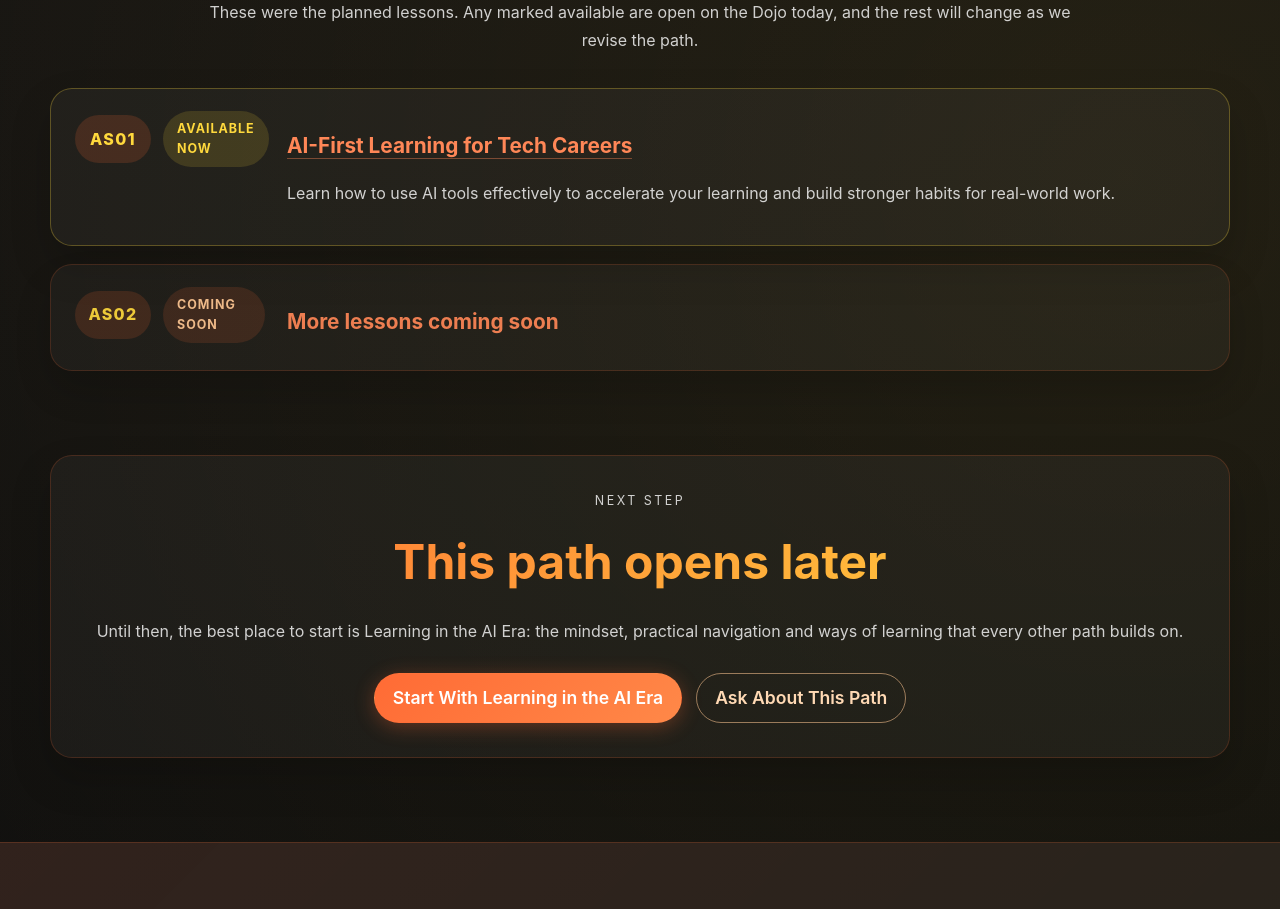
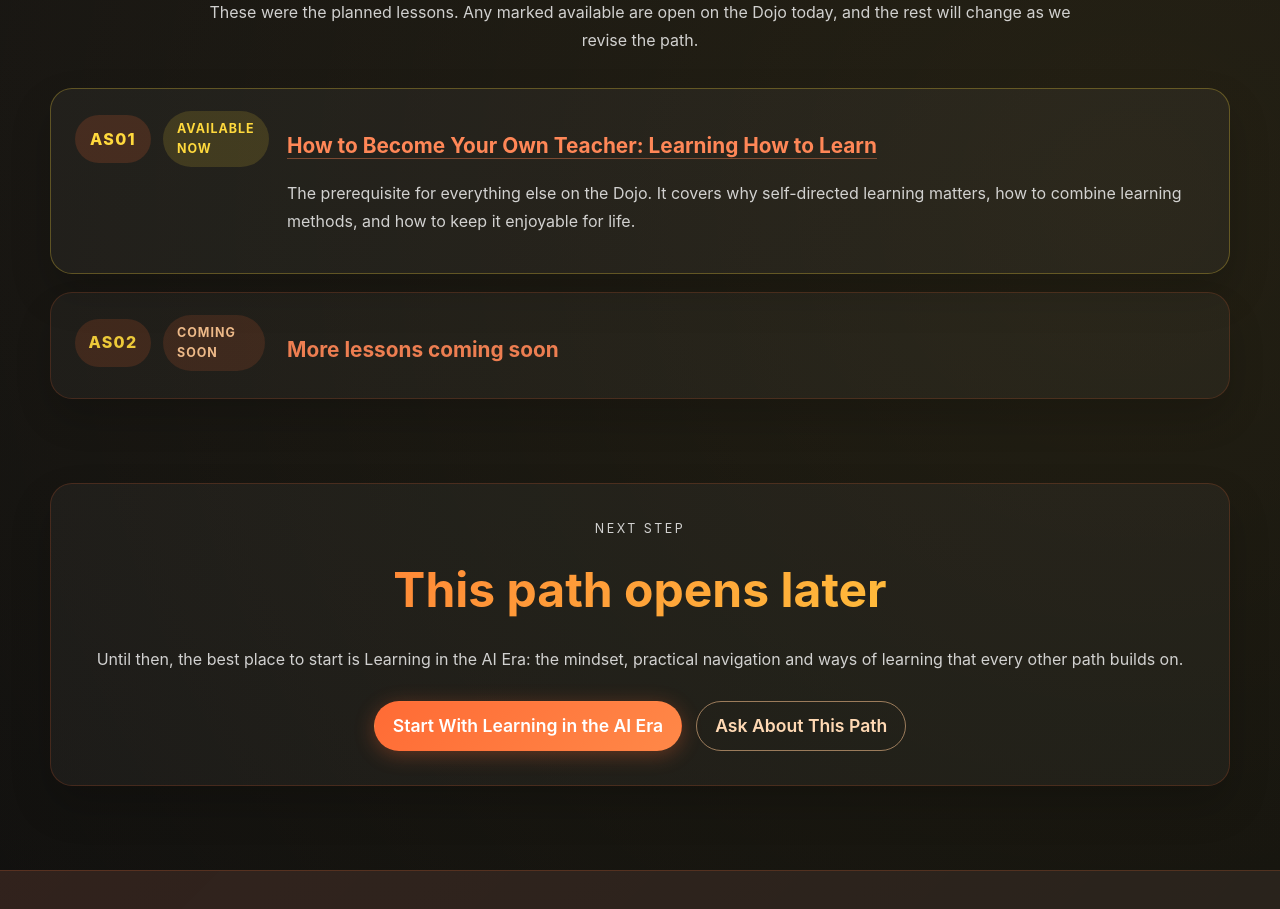
Before and after one commit to skill-wanderer/skill-wanderer-landing-page, a Nuxt app: page /learning-path/advanced-software-development-skills in a window 1280 px wide. Shown: the part 2860-3769 px from the top of the page. Built offline with nearby package versions, Linux system fonts and the light colour scheme.

Commit message:
Update learning-path-overviews.ts

```diff
--- a/data/learning-path-overviews.ts
+++ b/data/learning-path-overviews.ts
@@ -104,10 +104,10 @@ export const reusablePathOverviews: Record<string, ReusablePathOverview> = {
     lessons: [
       {
         id: 'AE01',
-        title: 'AI-First Learning for Tech Careers',
-        description: 'Learn how to use AI tools effectively to accelerate your learning and build stronger habits for real-world work.',
+        title: 'How to Become Your Own Teacher: Learning How to Learn',
+        description: 'The prerequisite for everything else on the Dojo. It covers why self-directed learning matters, how to combine learning methods, and how to keep it enjoyable for life.',
         status: 'available',
-        url: 'https://dojo.skill-wanderer.com/courses/ai-first-learning-for-tech-careers'
+        url: 'https://dojo.skill-wanderer.com/courses/how-to-become-your-own-teacher-learning-how-to-learn'
       },
       {
         id: 'AE02',
@@ -198,10 +198,10 @@ export const reusablePathOverviews: Record<string, ReusablePathOverview> = {
     lessons: [
       {
         id: 'L01',
-        title: 'AI-First Learning for Tech Careers',
-        description: 'Learn how to use AI tools effectively to accelerate your learning and build stronger habits for real-world work.',
+        title: 'How to Become Your Own Teacher: Learning How to Learn',
+        description: 'The prerequisite for everything else on the Dojo. It covers why self-directed learning matters, how to combine learning methods, and how to keep it enjoyable for life.',
         status: 'available',
-        url: 'https://dojo.skill-wanderer.com/courses/ai-first-learning-for-tech-careers'
+        url: 'https://dojo.skill-wanderer.com/courses/how-to-become-your-own-teacher-learning-how-to-learn'
       },
       {
         id: 'L02',
@@ -280,10 +280,10 @@ export const reusablePathOverviews: Record<string, ReusablePathOverview> = {
     lessons: [
       {
         id: 'M01',
-        title: 'AI-First Learning for Tech Careers',
-        description: 'Learn how to use AI tools effectively to accelerate your learning and build stronger habits for real-world work.',
+        title: 'How to Become Your Own Teacher: Learning How to Learn',
+        description: 'The prerequisite for everything else on the Dojo. It covers why self-directed learning matters, how to combine learning methods, and how to keep it enjoyable for life.',
         status: 'available',
-        url: 'https://dojo.skill-wanderer.com/courses/ai-first-learning-for-tech-careers'
+        url: 'https://dojo.skill-wanderer.com/courses/how-to-become-your-own-teacher-learning-how-to-learn'
       },
       {
         id: 'M02',
@@ -347,10 +347,10 @@ export const reusablePathOverviews: Record<string, ReusablePathOverview> = {
     lessons: [
       {
         id: 'B01',
-        title: 'AI-First Learning for Tech Careers',
-        description: 'Learn how to use AI tools effectively to accelerate your learning and build stronger habits for real-world work.',
+        title: 'How to Become Your Own Teacher: Learning How to Learn',
+        description: 'The prerequisite for everything else on the Dojo. It covers why self-directed learning matters, how to combine learning methods, and how to keep it enjoyable for life.',
         status: 'available',
-        url: 'https://dojo.skill-wanderer.com/courses/ai-first-learning-for-tech-careers'
+        url: 'https://dojo.skill-wanderer.com/courses/how-to-become-your-own-teacher-learning-how-to-learn'
       },
       {
         id: 'B02',
@@ -409,10 +409,10 @@ export const reusablePathOverviews: Record<string, ReusablePathOverview> = {
     lessons: [
       {
         id: 'Q01',
-        title: 'AI-First Learning for Tech Careers',
-        description: 'Learn how to use AI tools effectively to accelerate your learning and build stronger habits for real-world work.',
+        title: 'How to Become Your Own Teacher: Learning How to Learn',
+        description: 'The prerequisite for everything else on the Dojo. It covers why self-directed learning matters, how to combine learning methods, and how to keep it enjoyable for life.',
         status: 'available',
-        url: 'https://dojo.skill-wanderer.com/courses/ai-first-learning-for-tech-careers'
+        url: 'https://dojo.skill-wanderer.com/courses/how-to-become-your-own-teacher-learning-how-to-learn'
       },
       {
         id: 'Q02',
@@ -487,10 +487,10 @@ export const reusablePathOverviews: Record<string, ReusablePathOverview> = {
     lessons: [
       {
         id: 'AI01',
-        title: 'AI-First Learning for Tech Careers',
-        description: 'Learn how to use AI tools effectively to accelerate your learning and build stronger habits for real-world work.',
+        title: 'How to Become Your Own Teacher: Learning How to Learn',
+        description: 'The prerequisite for everything else on the Dojo. It covers why self-directed learning matters, how to combine learning methods, and how to keep it enjoyable for life.',
         status: 'available',
-        url: 'https://dojo.skill-wanderer.com/courses/ai-first-learning-for-tech-careers'
+        url: 'https://dojo.skill-wanderer.com/courses/how-to-become-your-own-teacher-learning-how-to-learn'
       },
       {
         id: 'AI02',
@@ -565,10 +565,10 @@ export const reusablePathOverviews: Record<string, ReusablePathOverview> = {
     lessons: [
       {
         id: 'DV01',
-        title: 'AI-First Learning for Tech Careers',
-        description: 'Learn how to use AI tools effectively to accelerate your learning and build stronger habits for real-world work.',
+        title: 'How to Become Your Own Teacher: Learning How to Learn',
+        description: 'The prerequisite for everything else on the Dojo. It covers why self-directed learning matters, how to combine learning methods, and how to keep it enjoyable for life.',
         status: 'available',
-        url: 'https://dojo.skill-wanderer.com/courses/ai-first-learning-for-tech-careers'
+        url: 'https://dojo.skill-wanderer.com/courses/how-to-become-your-own-teacher-learning-how-to-learn'
       },
       {
         id: 'DV02',
@@ -643,10 +643,10 @@ export const reusablePathOverviews: Record<string, ReusablePathOverview> = {
     lessons: [
       {
         id: 'MO01',
-        title: 'AI-First Learning for Tech Careers',
-        description: 'Learn how to use AI tools effectively to accelerate your learning and build stronger habits for real-world work.',
+        title: 'How to Become Your Own Teacher: Learning How to Learn',
+        description: 'The prerequisite for everything else on the Dojo. It covers why self-directed learning matters, how to combine learning methods, and how to keep it enjoyable for life.',
         status: 'available',
-        url: 'https://dojo.skill-wanderer.com/courses/ai-first-learning-for-tech-careers'
+        url: 'https://dojo.skill-wanderer.com/courses/how-to-become-your-own-teacher-learning-how-to-learn'
       },
       {
         id: 'MO02',
@@ -721,10 +721,10 @@ export const reusablePathOverviews: Record<string, ReusablePathOverview> = {
     lessons: [
       {
         id: 'SR01',
-        title: 'AI-First Learning for Tech Careers',
-        description: 'Learn how to use AI tools effectively to accelerate your learning and build stronger habits for real-world work.',
+        title: 'How to Become Your Own Teacher: Learning How to Learn',
+        description: 'The prerequisite for everything else on the Dojo. It covers why self-directed learning matters, how to combine learning methods, and how to keep it enjoyable for life.',
         status: 'available',
-        url: 'https://dojo.skill-wanderer.com/courses/ai-first-learning-for-tech-careers'
+        url: 'https://dojo.skill-wanderer.com/courses/how-to-become-your-own-teacher-learning-how-to-learn'
       },
       {
         id: 'SR02',
@@ -799,10 +799,10 @@ export const reusablePathOverviews: Record<string, ReusablePathOverview> = {
     lessons: [
       {
         id: 'PM01',
-        title: 'AI-First Learning for Tech Careers',
-        description: 'Learn how to use AI tools effectively to accelerate your learning and build stronger habits for real-world work.',
+        title: 'How to Become Your Own Teacher: Learning How to Learn',
+        description: 'The prerequisite for everything else on the Dojo. It covers why self-directed learning matters, how to combine learning methods, and how to keep it enjoyable for life.',
         status: 'available',
-        url: 'https://dojo.skill-wanderer.com/courses/ai-first-learning-for-tech-careers'
+        url: 'https://dojo.skill-wanderer.com/courses/how-to-become-your-own-teacher-learning-how-to-learn'
       },
       {
         id: 'PM02',
@@ -877,10 +877,10 @@ export const reusablePathOverviews: Record<string, ReusablePathOverview> = {
     lessons: [
       {
         id: 'SF01',
-        title: 'AI-First Learning for Tech Careers',
-        description: 'Learn how to use AI tools effectively to accelerate your learning and build stronger habits for real-world work.',
+        title: 'How to Become Your Own Teacher: Learning How to Learn',
+        description: 'The prerequisite for everything else on the Dojo. It covers why self-directed learning matters, how to combine learning methods, and how to keep it enjoyable for life.',
         status: 'available',
-        url: 'https://dojo.skill-wanderer.com/courses/ai-first-learning-for-tech-careers'
+        url: 'https://dojo.skill-wanderer.com/courses/how-to-become-your-own-teacher-learning-how-to-learn'
       },
       {
         id: 'SF02',
@@ -955,10 +955,10 @@ export const reusablePathOverviews: Record<string, ReusablePathOverview> = {
     lessons: [
       {
         id: 'AS01',
-        title: 'AI-First Learning for Tech Careers',
-        description: 'Learn how to use AI tools effectively to accelerate your learning and build stronger habits for real-world work.',
+        title: 'How to Become Your Own Teacher: Learning How to Learn',
+        description: 'The prerequisite for everything else on the Dojo. It covers why self-directed learning matters, how to combine learning methods, and how to keep it enjoyable for life.',
         status: 'available',
-        url: 'https://dojo.skill-wanderer.com/courses/ai-first-learning-for-tech-careers'
+        url: 'https://dojo.skill-wanderer.com/courses/how-to-become-your-own-teacher-learning-how-to-learn'
       },
       {
         id: 'AS02',
@@ -1033,10 +1033,10 @@ export const reusablePathOverviews: Record<string, ReusablePathOverview> = {
     lessons: [
       {
         id: 'SA01',
-        title: 'AI-First Learning for Tech Careers',
-        description: 'Learn how to use AI tools effectively to accelerate your learning and build stronger habits for real-world work.',
+        title: 'How to Become Your Own Teacher: Learning How to Learn',
+        description: 'The prerequisite for everything else on the Dojo. It covers why self-directed learning matters, how to combine learning methods, and how to keep it enjoyable for life.',
         status: 'available',
-        url: 'https://dojo.skill-wanderer.com/courses/ai-first-learning-for-tech-careers'
+        url: 'https://dojo.skill-wanderer.com/courses/how-to-become-your-own-teacher-learning-how-to-learn'
       },
       {
         id: 'SA02',
```
